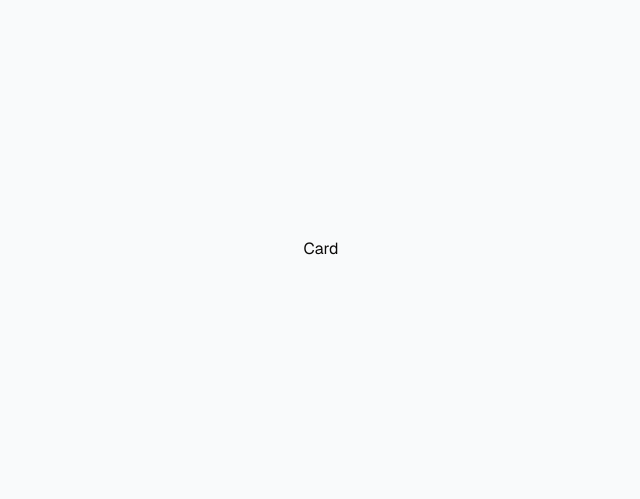
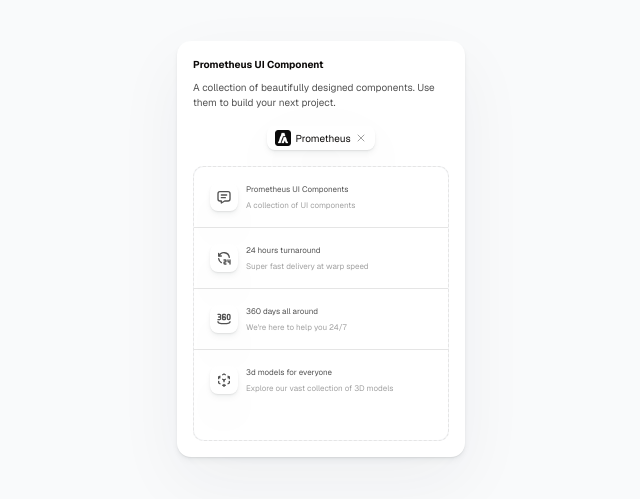
Before and after one commit to Yash-Tibadiya/Framer-Motion, a Next.js app: page /LectureTwo in a window 1280 px wide. Shown: the part 151-650 px from the top of the page, without its empty margins (319-959 px from the left). Built offline with nearby package versions, Linux system fonts and the light colour scheme.

Commit message:
feat: Implement card component and update dependencies
This commit introduces a new card component in the UI and updates the project dependencies. The card component includes styling and content.

```diff
--- a/app/LectureTwo/ui/card.tsx
+++ b/app/LectureTwo/ui/card.tsx
@@ -1,7 +1,104 @@
 "use client";
 
+import { cn } from "@/lib/utils";
+import Image from "next/image";
+import {
+  Icon24Hours,
+  Icon360View,
+  Icon3dCubeSphere,
+  IconMessage,
+  IconX,
+} from "@tabler/icons-react";
+
 const Card = () => {
-  return <div>Card</div>;
+  return (
+    <div
+      className={cn(
+        "w-72 min-h-[26rem] h-[26rem] rounded-xl bg-white",
+        "shadow-[0_1px_1px_rgba(0,0,0,0.05),0_4px_6px_rgba(34,42,53,0.04),0_24px_68px_rgba(47,48,55,0.05),0_2px_3px_rgba(0,0,0,0.04)]",
+        "p-4 flex flex-col"
+      )}
+    >
+      <h2 className="text-[10px] font-bold">Prometheus UI Component</h2>
+      <p className="text-neutral-600 mt-2 text-[10px]">
+        A collection of beautifully designed components. Use them to build your
+        next project.
+      </p>
+      <div className="flex items-center justify-center">
+        <button className="flex items-center gap-1 text-[10px] mt-4 shadow-[0_1px_1px_rgba(0,0,0,0.05),0_4px_6px_rgba(34,42,53,0.04),0_24px_68px_rgba(47,48,55,0.05),0_2px_3px_rgba(0,0,0,0.04)] rounded-md px-2 py-1">
+          <Image
+            width={50}
+            height={50}
+            className="w-4 h-4"
+            alt="Prometheus UI"
+            src="/logo.jpg"
+          />{" "}
+          Prometheus
+          <IconX className="w-3 h-3 text-neutral-400" />
+        </button>
+      </div>
+
+      <div className="flex-1 bg-gray-100 mt-4 rounded-lg border border-dashed border-neutral-200 relative">
+        <div className="absolute inset-0 h-full w-full bg-white rounded-lg divide-y divide-neutral-200">
+          <div className="flex gap-2 p-4">
+            <div className="w-7 h-7 flex-shrink-0 bg-gradient-to-br shadow-[0_1px_1px_rgba(0,0,0,0.05),0_4px_6px_rgba(34,42,53,0.04),0_24px_68px_rgba(47,48,55,0.05),0_2px_3px_rgba(0,0,0,0.04)] bg-white rounded-md flex items-center justify-center">
+              <IconMessage className="h-4 w-4 text-neutral-600" />
+            </div>
+            <div className="flex flex-col">
+              <p className="text-[8px] text-bold text-neutral-600">
+                Prometheus UI Components
+              </p>
+              <p className="text-[8px] text-neutral-400 mt-1">
+                A collection of UI components
+              </p>
+            </div>
+          </div>
+
+          <div className="flex gap-2 p-4">
+            <div className="w-7 h-7 flex-shrink-0 bg-gradient-to-br shadow-[0_1px_1px_rgba(0,0,0,0.05),0_4px_6px_rgba(34,42,53,0.04),0_24px_68px_rgba(47,48,55,0.05),0_2px_3px_rgba(0,0,0,0.04)] bg-white rounded-md flex items-center justify-center">
+              <Icon24Hours className="h-4 w-4 text-neutral-600" />
+            </div>
+            <div className="flex flex-col">
+              <p className="text-[8px] text-bold text-neutral-600">
+                24 hours turnaround
+              </p>
+              <p className="text-[8px] text-neutral-400 mt-1">
+                Super fast delivery at warp speed
+              </p>
+            </div>
+          </div>
+
+          <div className="flex gap-2 p-4">
+            <div className="w-7 h-7 flex-shrink-0 bg-gradient-to-br shadow-[0_1px_1px_rgba(0,0,0,0.05),0_4px_6px_rgba(34,42,53,0.04),0_24px_68px_rgba(47,48,55,0.05),0_2px_3px_rgba(0,0,0,0.04)] bg-white rounded-md flex items-center justify-center">
+              <Icon360View className="h-4 w-4 text-neutral-600" />
+            </div>
+            <div className="flex flex-col">
+              <p className="text-[8px] text-bold text-neutral-600">
+                360 days all around
+              </p>
+              <p className="text-[8px] text-neutral-400 mt-1">
+                We're here to help you 24/7
+              </p>
+            </div>
+          </div>
+
+          <div className="flex gap-2 p-4">
+            <div className="w-7 h-7 flex-shrink-0 bg-gradient-to-br shadow-[0_1px_1px_rgba(0,0,0,0.05),0_4px_6px_rgba(34,42,53,0.04),0_24px_68px_rgba(47,48,55,0.05),0_2px_3px_rgba(0,0,0,0.04)] bg-white rounded-md flex items-center justify-center">
+              <Icon3dCubeSphere className="h-4 w-4 text-neutral-600" />
+            </div>
+            <div className="flex flex-col">
+              <p className="text-[8px] text-bold text-neutral-600">
+                3d models for everyone
+              </p>
+              <p className="text-[8px] text-neutral-400 mt-1">
+                Explore our vast collection of 3D models
+              </p>
+            </div>
+          </div>
+        </div>
+      </div>
+    </div>
+  );
 };
 
 export default Card;
--- a/package.json
+++ b/package.json
@@ -9,6 +9,7 @@
     "lint": "next lint"
   },
   "dependencies": {
+    "@tabler/icons-react": "^3.34.0",
     "class-variance-authority": "^0.7.1",
     "clsx": "^2.1.1",
     "framer-motion": "^12.20.2",
```
Also changed, not shown: public/logo.jpg (added), 1 other file (tests, documents, lock files or other folders).
